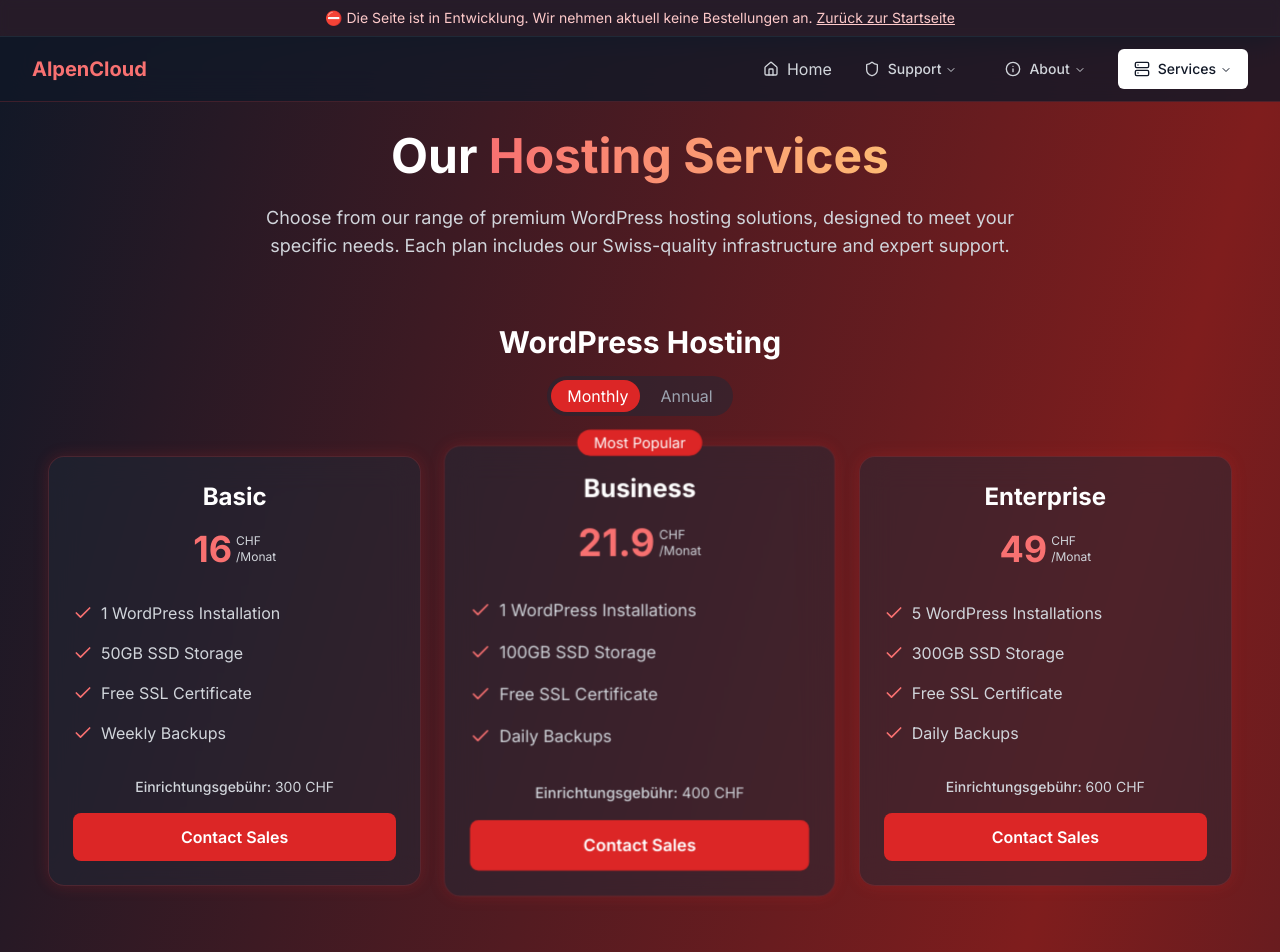
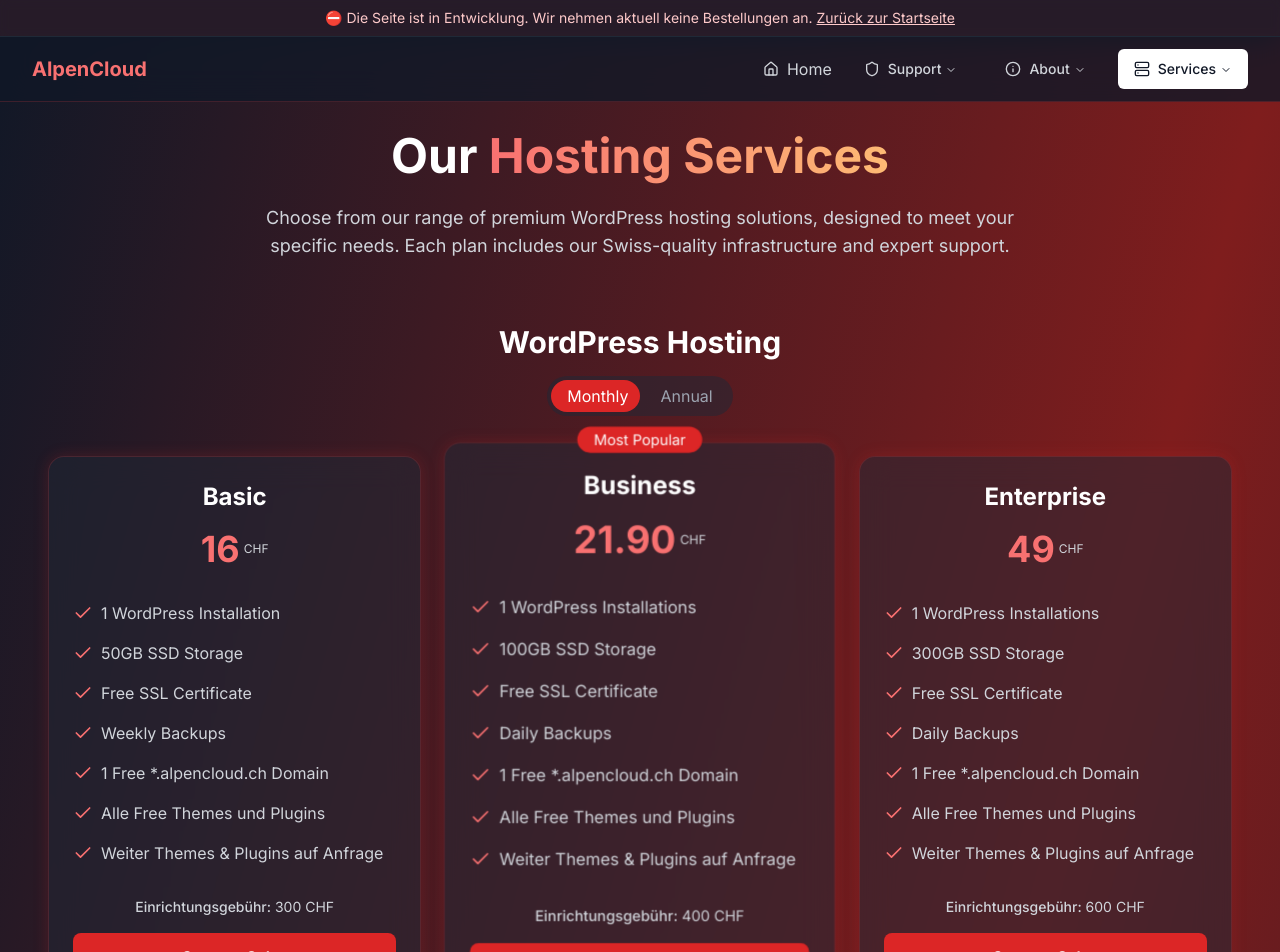
Before and after one commit to M4rshe1/alpencloud.ch, a Next.js app: page /services in a window 1280 px wide. Shown: the top 952 px of the page. Built offline with nearby package versions, Linux system fonts and the light colour scheme.

Commit message:
feat: add reset button and improve pricing display in PlanCombiner

```diff
--- a/components/plan-combiner.tsx
+++ b/components/plan-combiner.tsx
@@ -1,16 +1,23 @@
 "use client";
 
-import {useState, useMemo} from "react"; // Import ChangeEvent
-import {SERVICES, Service, ServicePackage} from "@/lib/settings/services";
-import {Select, SelectContent, SelectItem, SelectTrigger} from "@/components/ui/select";
+import { useState, useMemo } from "react";
+import { SERVICES, Service, ServicePackage } from "@/lib/settings/services";
+import {
+    Select,
+    SelectContent,
+    SelectItem,
+    SelectTrigger,
+} from "@/components/ui/select";
+import { Button } from "@/components/ui/button"; // Import Button component
+import { RotateCcw } from "lucide-react"; // Import an icon for the button
 
-// Interface bleibt gleich
+// Interface remains the same
 interface SelectedPackage extends ServicePackage {
     serviceId: string;
     serviceType: "monthly" | "yearly" | "one-time";
 }
 
-// Konstante für den "Keine"-Wert im Select
+// Constant for the "None" value in Select
 const NONE_VALUE = "__NONE__";
 
 export function PlanCombiner() {
@@ -18,27 +25,19 @@
         [],
     );
 
-    // Einheitlicher Handler für Select-Änderungen
-    const handleSelectChange = (
-        event: string,
-        service: Service,
-    ) => {
-        const selectedPackageName = event;
+    // Unified handler for Select changes
+    const handleSelectChange = (value: string, service: Service) => {
+        const selectedPackageName = value;
 
         setSelectedPackages((prevSelected) => {
-            // 1. Filtere alle vorhandenen Pakete für den *gleichen Service* heraus
             const otherPackages = prevSelected.filter(
                 (p) => p.serviceId !== service.id,
             );
 
-            // 2. Prüfe, ob eine gültige Paketoption (nicht "Keine") ausgewählt wurde
             if (selectedPackageName !== NONE_VALUE) {
-                // Finde das vollständige Paketobjekt basierend auf dem Namen
                 const selectedPkg = service.packages.find(
                     (pkg) => pkg.name === selectedPackageName,
                 );
-
-                // Wenn das Paket gefunden wurde, füge es hinzu
                 if (selectedPkg) {
                     return [
                         ...otherPackages,
@@ -50,16 +49,22 @@
                     ];
                 }
             }
-
-            // Wenn "Keine" ausgewählt wurde oder das Paket nicht gefunden wurde (sollte nicht passieren),
-            // gib nur die anderen Pakete zurück (effektiv wird das Paket für diesen Service entfernt)
             return otherPackages;
         });
     };
 
-    // Berechnungslogik bleibt gleich
-    const {totalMonthlyCost, totalYearlyCost, totalSetupFees, totalOneTimeCosts} =
-        useMemo(() => {
+    // --- Reset Handler ---
+    const handleReset = () => {
+        setSelectedPackages([]); // Clear the selected packages state
+    };
+
+    // Calculation logic remains the same
+    const {
+        totalMonthlyCost,
+        totalYearlyCost,
+        totalSetupFees,
+        totalOneTimeCosts,
+    } = useMemo(() => {
         let monthly = 0;
         let yearly = 0;
         let setup = 0;
@@ -69,7 +74,8 @@
             setup += pkg.setupFee || 0;
             if (pkg.serviceType === "monthly") {
                 monthly += pkg.price;
-                    const annualPrice = pkg.price * 12 * (1 - (pkg.annualDiscount || 0));
+                const annualPrice =
+                    pkg.price * 12 * (1 - (pkg.annualDiscount || 0));
                 yearly += annualPrice;
             } else if (pkg.serviceType === "yearly") {
                 yearly += pkg.price;
@@ -88,27 +94,35 @@
     }, [selectedPackages]);
 
     const formatCurrency = (amount: number) => {
-        return `$${amount.toFixed(2)}`;
+        return amount.toLocaleString("de-CH", {
+            style: "currency",
+            currency: "CHF",
+            minimumFractionDigits: 2,
+            maximumFractionDigits: 2,
+        });
     };
 
     return (
-        <div className="mt-20 pt-10 border-t border-gray-700 mb-8">
+        <div className="mt-20 pt-10 mb-8">
             <h2 className="text-3xl font-bold text-white text-center mb-10">
                 Stellen Sie Ihre Pläne zusammen
             </h2>
             <p className="text-center text-gray-400 mb-12 max-w-2xl mx-auto">
-                Wählen Sie pro Service-Kategorie eine Paketoption aus dem Dropdown-Menü, um Ihr individuelles Bundle zu
-                erstellen.
+                Wählen Sie pro Service-Kategorie eine Paketoption aus dem
+                Dropdown-Menü, um Ihr individuelles Bundle zu erstellen.
             </p>
 
-            <div className="grid grid-cols-1 md:grid-cols-2 lg:grid-cols-3 gap-8 mb-12">
+            {/* Service Selection Grid */}
+            <div className="grid grid-cols-1 md:grid-cols-2 lg:grid-cols-3 gap-8 mb-8">
+                {" "}
+                {/* Reduced bottom margin */}
                 {SERVICES.map((service) => {
-                    // Finde das aktuell ausgewählte Paket für diesen Service
                     const currentSelection = selectedPackages.find(
                         (p) => p.serviceId === service.id,
                     );
-                    // Bestimme den Wert für das Select-Element
-                    const selectValue = currentSelection ? currentSelection.name : NONE_VALUE;
+                    const selectValue = currentSelection
+                        ? currentSelection.name
+                        : NONE_VALUE;
 
                     return (
                         <div
@@ -116,28 +130,29 @@
                             className="p-6 rounded-xl bg-gray-800/50 backdrop-blur-lg border border-red-500/20 shadow-[0_0_15px_rgba(220,38,38,0.2)] relative flex flex-col h-full"
                         >
                             <h3 className="text-xl font-semibold text-white mb-4 flex items-center">
-                                <service.icon className="w-5 h-5 mr-2 text-red-400"/>
+                                <service.icon className="w-5 h-5 mr-2 text-red-400" />
                                 {service.name}
                             </h3>
-                            <div
-                                className="mt-auto"> {/* Sorgt dafür, dass Select unten ist, falls Beschreibung lang */}
-                                <label htmlFor={service.id} className="sr-only"> {/* Screenreader Label */}
+                            <div className="mt-auto">
+                                <label htmlFor={service.id} className="sr-only">
                                     Paket für {service.name} auswählen
                                 </label>
                                 <Select
                                     name={service.id}
                                     value={selectValue}
-                                    onValueChange={(e) => handleSelectChange(e, service)}
+                                    onValueChange={(value) => handleSelectChange(value, service)}
                                 >
-                                    <SelectTrigger
-                                        className="w-full p-3 bg-gray-700 border border-gray-600 rounded-md text-white focus:ring-red-400 focus:border-orange-500"
-                                    >
+                                    <SelectTrigger className="w-full p-3 bg-gray-900/80 border border-gray-800 rounded-md text-white focus:border-red-400">
+                    <span className="truncate">
                       {selectValue === NONE_VALUE
                           ? "-- Keine Auswahl --"
                           : selectValue}
+                    </span>
                                     </SelectTrigger>
                                     <SelectContent>
-                                        <SelectItem value={NONE_VALUE}>-- Keine Auswahl --</SelectItem>
+                                        <SelectItem value={NONE_VALUE}>
+                                            -- Keine Auswahl --
+                                        </SelectItem>
                                         {service.packages.map((pkg) => (
                                             <SelectItem key={pkg.name} value={pkg.name}>
                                                 {pkg.name} (
@@ -145,7 +160,8 @@
                                                 {service.type === "monthly" && "/Monat"}
                                                 {service.type === "yearly" && "/Jahr"}
                                                 {service.type === "one-time" && " einmalig"}
-                                                {pkg.setupFee && ` + ${formatCurrency(pkg.setupFee)} Setup`}
+                                                {pkg.setupFee &&
+                                                    ` + ${formatCurrency(pkg.setupFee)} Setup`}
                                                 )
                                             </SelectItem>
                                         ))}
@@ -157,55 +173,108 @@
                 })}
             </div>
 
+            {/* --- Reset Button --- */}
+            {selectedPackages.length > 0 && ( // Only show if selections exist
+                <div className="text-center mb-12">
+                    {" "}
+                    {/* Added margin bottom */}
+                    <Button
+                        variant="destructive" // Use a destructive variant for reset
+                        onClick={handleReset}
+                        className="bg-red-600 hover:bg-red-700 text-white"
+                    >
+                        <RotateCcw className="mr-2 h-4 w-4" /> {/* Icon */}
+                        Auswahl zurücksetzen
+                    </Button>
+                </div>
+            )}
+
+            {/* --- Improved Summary Section --- */}
             {selectedPackages.length > 0 && (
                 <div className="bg-gray-900 p-8 rounded-lg shadow-xl border border-gray-700">
                     <h3 className="text-2xl font-semibold text-white mb-6 text-center">
                         Zusammenfassung Ihres individuellen Pakets
                     </h3>
-                    <div className="space-y-4 mb-6">
-                        {selectedPackages.map((pkg) => (
+
+                    {/* Itemized List */}
+                    <div className="space-y-3 mb-6 border-b border-gray-700 pb-6">
+                        {selectedPackages.map((pkg) => {
+                            const service = SERVICES.find((s) => s.id === pkg.serviceId);
+                            return (
                                 <div
                                     key={`${pkg.serviceId}-${pkg.name}`}
-                                className="flex justify-between items-center text-gray-300 border-b border-gray-700 pb-2"
+                                    className="flex justify-between items-start text-gray-300"
                                 >
-                <span>
-                  {SERVICES.find((s) => s.id === pkg.serviceId)?.name} - {pkg.name}
+                  <span className="flex-1 mr-4">
+                    {service?.name} - {pkg.name}
                   </span>
-                                <span className="text-right">
+                                    <span className="text-right whitespace-nowrap">
                     {formatCurrency(pkg.price)}
                                         {pkg.serviceType === "monthly" && "/Monat"}
                                         {pkg.serviceType === "yearly" && "/Jahr"}
                                         {pkg.serviceType === "one-time" && " einmalig"}
-                                    {pkg.setupFee && ` (+ ${formatCurrency(pkg.setupFee)} Setup)`}
+                                        {pkg.setupFee && (
+                                            <span className="block text-xs text-gray-400">
+                        + {formatCurrency(pkg.setupFee)} Setup
+                      </span>
+                                        )}
                   </span>
                                 </div>
-                        ))}
+                            );
+                        })}
                     </div>
-                    <div className="mt-8 text-center space-y-3">
+
+                    {/* Totals Section - Table-like Layout */}
+                    <div className="space-y-3">
+                        <h4 className="text-xl font-semibold text-white mb-4 text-center">
+                            Gesamtkosten
+                        </h4>
+
+                        {(totalSetupFees > 0 || totalOneTimeCosts > 0) && (
+                            <div className="flex justify-between text-lg text-gray-300 border-b border-gray-800 pb-2 mb-2">
+                <span className="font-medium text-white">
+                  Einmalige Kosten gesamt:
+                </span>
+                                <span className="font-semibold">
+                  {formatCurrency(totalSetupFees + totalOneTimeCosts)}
+                </span>
+                            </div>
+                        )}
                         {totalSetupFees > 0 && (
-                            <p className="text-lg text-gray-300">
-                                <span
-                                    className="font-semibold text-white">Gesamte Setup-Gebühren:</span> {formatCurrency(totalSetupFees)}
-                            </p>
+                            <div className="flex justify-between text-sm text-gray-400 pl-4">
+                                <span>Setup-Gebühren:</span>
+                                <span>{formatCurrency(totalSetupFees)}</span>
+                            </div>
                         )}
                         {totalOneTimeCosts > 0 && (
-                            <p className="text-lg text-gray-300">
-                                <span
-                                    className="font-semibold text-white">Gesamte einmalige Servicekosten:</span> {formatCurrency(totalOneTimeCosts)}
-                            </p>
+                            <div className="flex justify-between text-sm text-gray-400 pl-4">
+                                <span>Einmalige Servicekosten:</span>
+                                <span>{formatCurrency(totalOneTimeCosts)}</span>
+                            </div>
                         )}
-                        <p className="text-xl text-gray-200">
-                            <span className="font-semibold text-white">Geschätzte monatliche Kosten:</span>{" "}
-                            {formatCurrency(totalMonthlyCost)}/Monat
-                        </p>
-                        <p className="text-xl text-green-400">
-                            <span
-                                className="font-semibold text-white">Geschätzte jährliche Kosten (inkl. Rabatte):</span>{" "}
-                            {formatCurrency(totalYearlyCost)}/Jahr
-                        </p>
-                        <p className="text-sm text-gray-400 mt-2">
-                            Hinweis: Monatliche Kosten für jährliche Pläne sind Schätzungen (Preis / 12). Jährliche
-                            Kosten beinhalten anwendbare Rabatte für monatliche Pläne bei jährlicher Zahlung.
+                        {(totalSetupFees > 0 || totalOneTimeCosts > 0) && (
+                            <div className="pt-2"></div>
+                        )}
+
+                        <div className="flex justify-between text-xl text-gray-200">
+              <span className="font-semibold text-white">
+                Effektive monatliche Kosten:
+              </span>
+                            <span>{formatCurrency(totalMonthlyCost)} / Monat</span>
+                        </div>
+                        <div className="flex justify-between text-xl text-green-400">
+              <span className="font-semibold text-white">
+                Effektive jährliche Kosten:
+              </span>
+                            <span className="font-bold">
+                {formatCurrency(totalYearlyCost)} / Jahr
+              </span>
+                        </div>
+
+                        <p className="text-sm text-gray-400 pt-4 text-center">
+                            Hinweis: Monatliche Kosten sind Schätzungen (inkl. anteiliger
+                            Jahrespläne). Jährliche Kosten beinhalten Rabatte. Alle Preise
+                            in CHF.
                         </p>
                     </div>
                 </div>
--- a/components/plans.tsx
+++ b/components/plans.tsx
@@ -2,7 +2,7 @@
 
 import {Check} from "lucide-react";
 import {Service, ServicePackage} from "@/lib/settings/services";
-import {cn} from "@/lib/utils";
+import {cn, formatPrice} from "@/lib/utils";
 import {useState} from "react";
 import Link from "next/link";
 
@@ -64,6 +64,10 @@
 }
 
 const Plan = ({plan, annual, oneTime}: { plan: ServicePackage, annual: boolean, oneTime: boolean }) => {
+    const price = formatPrice(annual
+        ? plan.price * 12 * (1 - (plan.annualDiscount ?? 0))
+        : plan.price);
+
     return (
         <div
             className={cn("p-6 rounded-2xl bg-gray-800/50 backdrop-blur-lg border border-red-500/20 shadow-[0_0_15px_rgba(220,38,38,0.2)] relative flex flex-col h-full", {
@@ -79,11 +83,12 @@
             <h3 className="text-2xl font-bold text-white mb-4">{plan.name}</h3>
             <div className="text-3xl font-bold text-red-400 mb-6 flex gap-2 items-center justify-center">
                 <div className={cn("text-4xl font-bold text-red-400 mb-2 flex")}>
-                    {annual ? (plan.price * 12 * (1 - (plan.annualDiscount ?? 0))).toFixed(0) : plan.price}
+                    {price == "0" ? 'Free' : price}
                     <div
                         className={"flex items-start justify-center flex-col text-xs text-gray-300 font-normal ml-1"}>
-                        <span>CHF</span>
-                        {!oneTime &&
+
+                        {price !== "0" && <span>CHF</span>}
+                        {!oneTime && !price &&
                             <span>{annual ? "/Jahr" : "/Monat"}</span>
                         }
                     </div>
@@ -91,7 +96,7 @@
                 {
                     !oneTime && plan.annualDiscount && annual ? (
                         <span className="text-sm bg-red-600/20 text-red-400 px-2 py-1 rounded-full mb-2">
-                            {plan.annualDiscount * 100}%
+                            {(plan.annualDiscount * 100).toFixed(0)}%
                         </span>
                     ) : null
                 }
--- a/lib/settings/services.ts
+++ b/lib/settings/services.ts
@@ -40,6 +40,9 @@
                     "50GB SSD Storage",
                     "Free SSL Certificate",
                     "Weekly Backups",
+                    "1 Free *.alpencloud.ch Domain",
+                    "Alle Free Themes und Plugins",
+                    "Weiter Themes & Plugins auf Anfrage"
                 ]
             },
             {
@@ -54,6 +57,9 @@
                     "100GB SSD Storage",
                     "Free SSL Certificate",
                     "Daily Backups",
+                    "1 Free *.alpencloud.ch Domain",
+                    "Alle Free Themes und Plugins",
+                    "Weiter Themes & Plugins auf Anfrage"
                 ]
             },
             {
@@ -63,10 +69,13 @@
                 setupFee: 600,
                 description: "Für große Websites und E-Commerce-Shops.",
                 features: [
-                    "5 WordPress Installations",
+                    "1 WordPress Installations",
                     "300GB SSD Storage",
                     "Free SSL Certificate",
                     "Daily Backups",
+                    "1 Free *.alpencloud.ch Domain",
+                    "Alle Free Themes und Plugins",
+                    "Weiter Themes & Plugins auf Anfrage"
                 ]
             }
         ],
@@ -259,12 +268,30 @@
         packages: [
             {
                 name: "Basic",
-                price: 15,
-                mostPopular: true,
+                price: 0,
                 description: "Ideal für kleine Websites.",
                 features: [
                     "Email Support",
+                    "Response Time: 5 Werkstage"
+                ]
+            },
+            {
+                name: "Priority 2",
+                price: 15,
+                mostPopular: true,
+                description: "Ideal für kleine Websites und kleine Unternehmen.",
+                features: [
+                    "Email Support",
                     "Response Time: 24 hours"
+                ]
+            },
+            {
+                name: "Priority 1",
+                price: 30,
+                description: "Ideal für mittelgroße Websites und Unternehmen.",
+                features: [
+                    "Email Support",
+                    "Response Time: 12 hours"
                 ]
             },
             // {
--- a/lib/utils.ts
+++ b/lib/utils.ts
@@ -4,3 +4,17 @@
 export function cn(...inputs: ClassValue[]) {
   return twMerge(clsx(inputs));
 }
+
+export function formatPrice(price: number) {
+  // Round to the nearest 0.05
+  const roundedPrice = Math.round(price * 20) / 20;
+
+  // Check if it's an integer after rounding
+  if (roundedPrice % 1 === 0) {
+    // It's a whole number, return as string without decimals
+    return roundedPrice.toString();
+  } else {
+    // It has decimals, format to two decimal places
+    return roundedPrice.toFixed(2).toString();
+  }
+}
```
Lines whose indentation alone changed are shown as unchanged.
